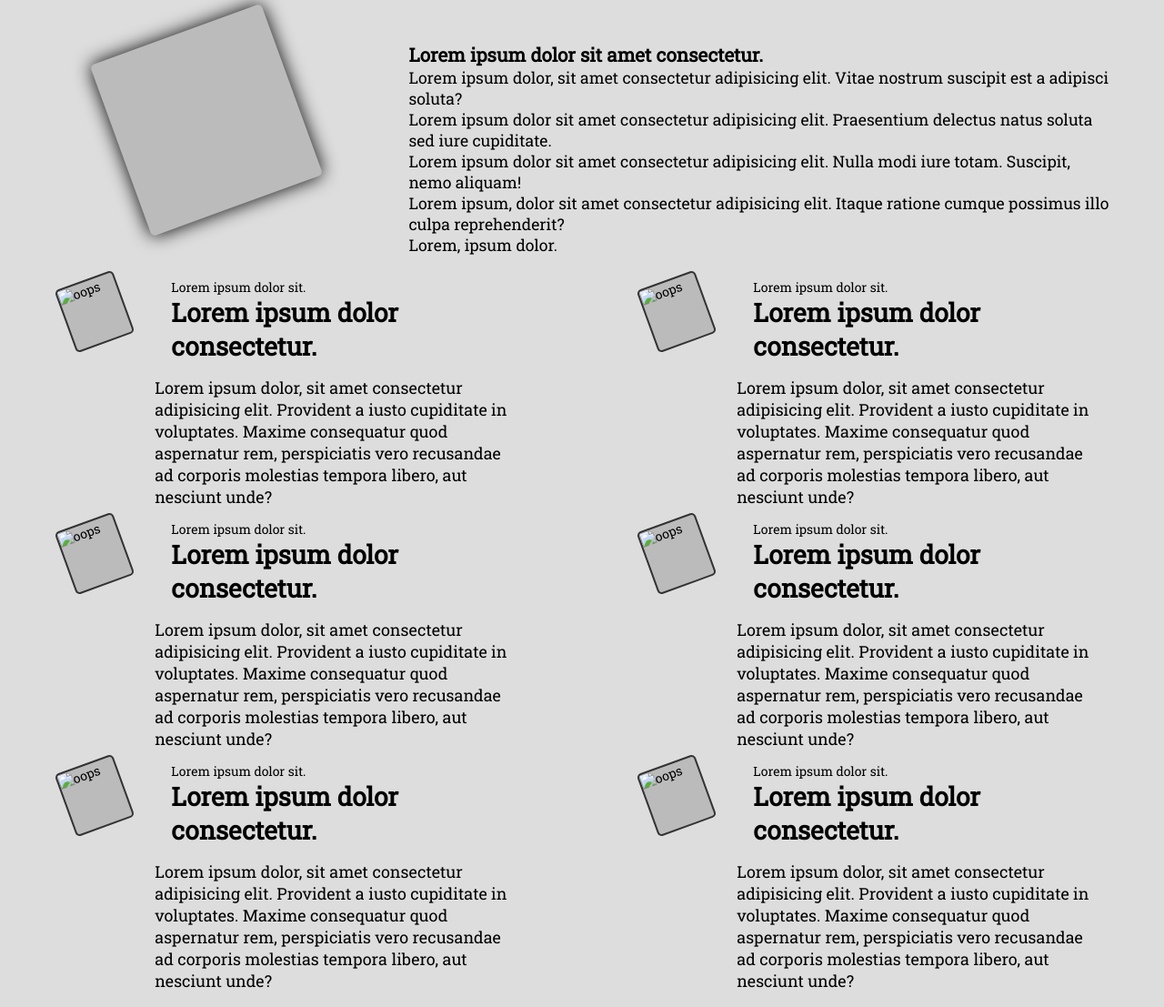
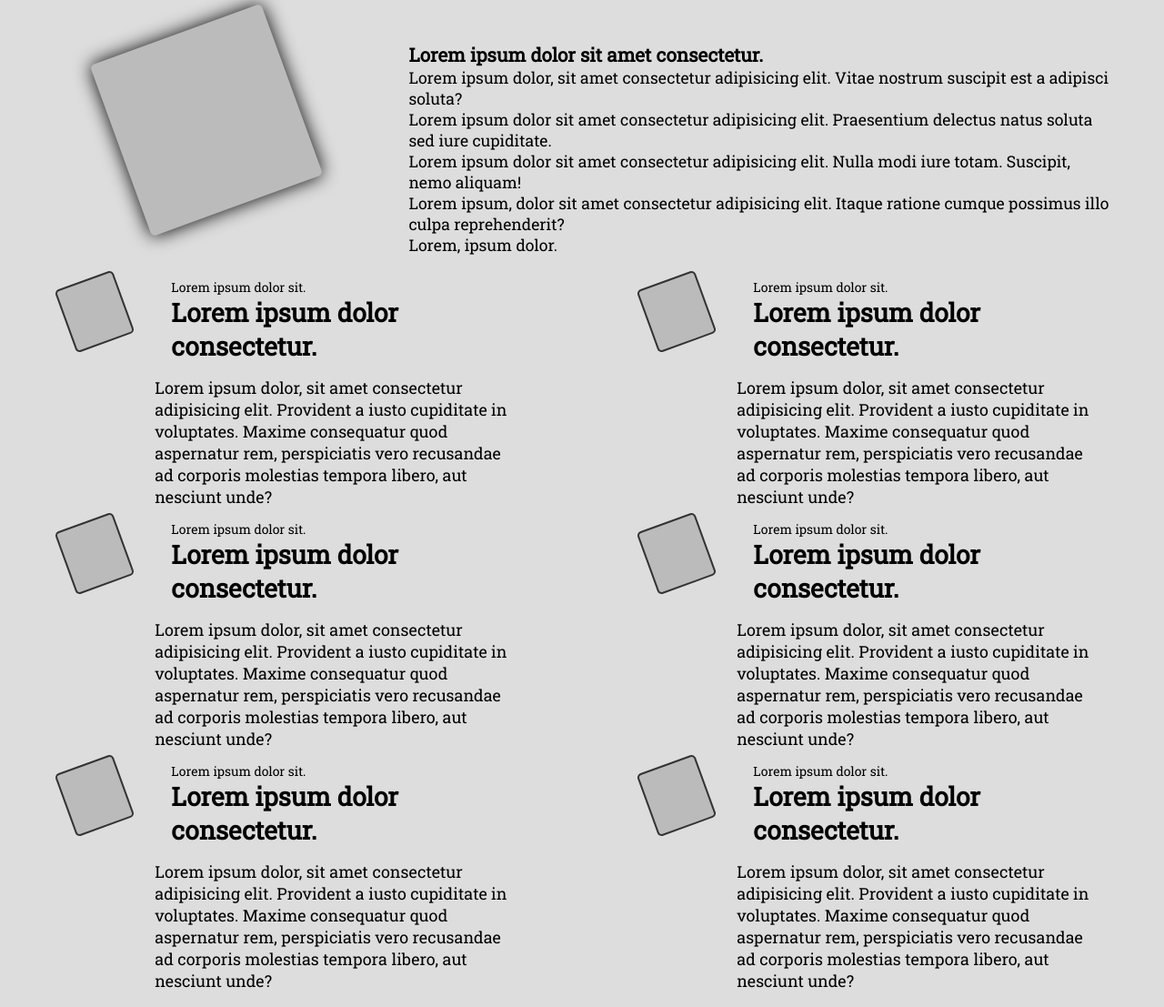
Before and after one commit to Forison/smashing-magazine, a plain HTML site: page index.html in a window 1280 px wide. Shown: the part 5174-6281 px from the top of the page at 91% size. Drawn offline with Linux system fonts and the light colour scheme.

Commit message:
rectification of identified errors

```diff
--- a/index.html
+++ b/index.html
@@ -1,10 +1,10 @@
 <!DOCTYPE html>
-<html lang="en">
+<html lang="zxx">
   <head>
     <meta charset="UTF-8" />
     <meta name="viewport" content="width=device-width, initial-scale=1.0" />
     <meta http-equiv="X-UA-Compatible" content="ie=edge" />
-    <link href='https://fonts.googleapis.com/css?family=Roboto Slab' rel='stylesheet'>
+    <link href='http://fonts.googleapis.com/css?family=Roboto Slab'rel="stylesheet" type="text/css">
     <link rel="stylesheet" href="./assets/css/style.css" />
     <link rel="stylesheet" href="./assets/css/general.css" />
     <title>smashing magazine</title>
@@ -140,7 +140,7 @@
           <div class="col-6">
             <div class="heat-6 article what">
              <div class="top">
-               <img src="" alt="oops" class="img-wrap heat-5"><a>Lorem ipsum dolor sit. <h1>Lorem ipsum dolor consectetur.</h1></a>
+               <div class="img-wrap heat-5"></div><a>Lorem ipsum dolor sit. <h1>Lorem ipsum dolor consectetur.</h1></a>
              </div>
              <div class="down">
                <p>Lorem ipsum dolor, sit amet consectetur adipisicing elit. Provident a iusto cupiditate in voluptates. Maxime consequatur quod aspernatur rem, perspiciatis vero recusandae ad corporis molestias tempora libero, aut nesciunt unde?</p>
@@ -150,7 +150,7 @@
           <div class="col-6">
             <div class="heat-6 article what">
              <div class="top">
-               <img src="" alt="oops" class="img-wrap heat-5"><a>Lorem ipsum dolor sit. <h1>Lorem ipsum dolor consectetur.</h1></a>
+                <div class="img-wrap heat-5"></div><a>Lorem ipsum dolor sit. <h1>Lorem ipsum dolor consectetur.</h1></a>
              </div>
              <div class="down">
                <p>Lorem ipsum dolor, sit amet consectetur adipisicing elit. Provident a iusto cupiditate in voluptates. Maxime consequatur quod aspernatur rem, perspiciatis vero recusandae ad corporis molestias tempora libero, aut nesciunt unde?</p>
@@ -160,7 +160,7 @@
           <div class="col-6">
             <div class="heat-6 article what">
              <div class="top">
-               <img src="" alt="oops" class="img-wrap heat-5"><a>Lorem ipsum dolor sit. <h1>Lorem ipsum dolor consectetur.</h1></a>
+                <div class="img-wrap heat-5"></div><a>Lorem ipsum dolor sit. <h1>Lorem ipsum dolor consectetur.</h1></a>
              </div>
              <div class="down">
                <p>Lorem ipsum dolor, sit amet consectetur adipisicing elit. Provident a iusto cupiditate in voluptates. Maxime consequatur quod aspernatur rem, perspiciatis vero recusandae ad corporis molestias tempora libero, aut nesciunt unde?</p>
@@ -170,7 +170,7 @@
           <div class="col-6">
             <div class="heat-6 article what">
              <div class="top">
-               <img src="" alt="oops" class="img-wrap heat-5"><a>Lorem ipsum dolor sit. <h1>Lorem ipsum dolor consectetur.</h1></a>
+               <div class="img-wrap heat-5"></div><a>Lorem ipsum dolor sit. <h1>Lorem ipsum dolor consectetur.</h1></a>
              </div>
              <div class="down">
                <p>Lorem ipsum dolor, sit amet consectetur adipisicing elit. Provident a iusto cupiditate in voluptates. Maxime consequatur quod aspernatur rem, perspiciatis vero recusandae ad corporis molestias tempora libero, aut nesciunt unde?</p>
@@ -180,7 +180,7 @@
           <div class="col-6">
             <div class="heat-6 article what">
              <div class="top">
-               <img src="" alt="oops" class="img-wrap heat-5"><a>Lorem ipsum dolor sit. <h1>Lorem ipsum dolor consectetur.</h1></a>
+               <div class="img-wrap heat-5"></div><a>Lorem ipsum dolor sit. <h1>Lorem ipsum dolor consectetur.</h1></a>
              </div>
              <div class="down">
                <p>Lorem ipsum dolor, sit amet consectetur adipisicing elit. Provident a iusto cupiditate in voluptates. Maxime consequatur quod aspernatur rem, perspiciatis vero recusandae ad corporis molestias tempora libero, aut nesciunt unde?</p>
@@ -190,7 +190,7 @@
           <div class="col-6">
             <div class="heat-6 article what">
              <div class="top">
-               <img src="" alt="oops" class="img-wrap heat-5"><a>Lorem ipsum dolor sit. <h1>Lorem ipsum dolor consectetur.</h1></a>
+               <div class="img-wrap heat-5"></div><a>Lorem ipsum dolor sit. <h1>Lorem ipsum dolor consectetur.</h1></a>
              </div>
              <div class="down">
                <p>Lorem ipsum dolor, sit amet consectetur adipisicing elit. Provident a iusto cupiditate in voluptates. Maxime consequatur quod aspernatur rem, perspiciatis vero recusandae ad corporis molestias tempora libero, aut nesciunt unde?</p>
```
